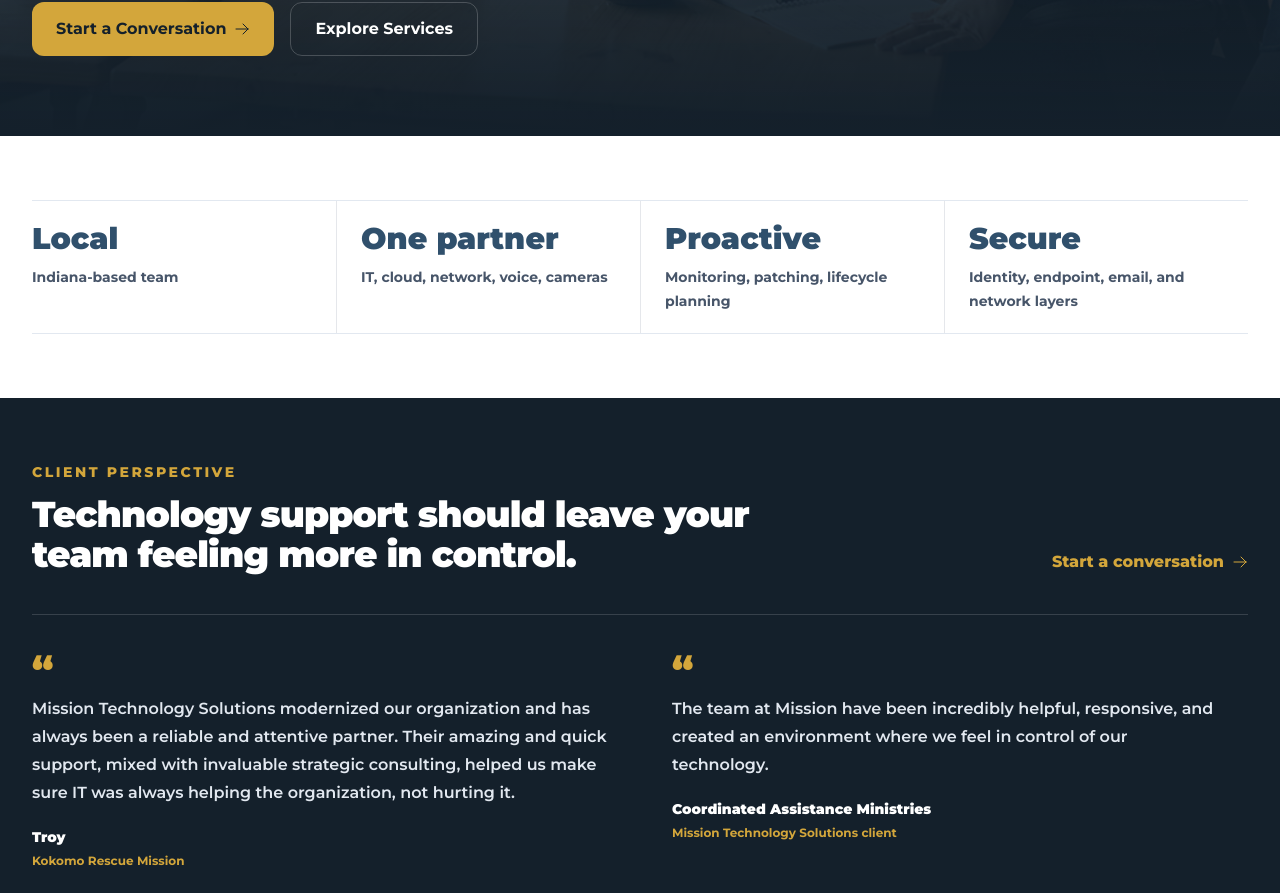
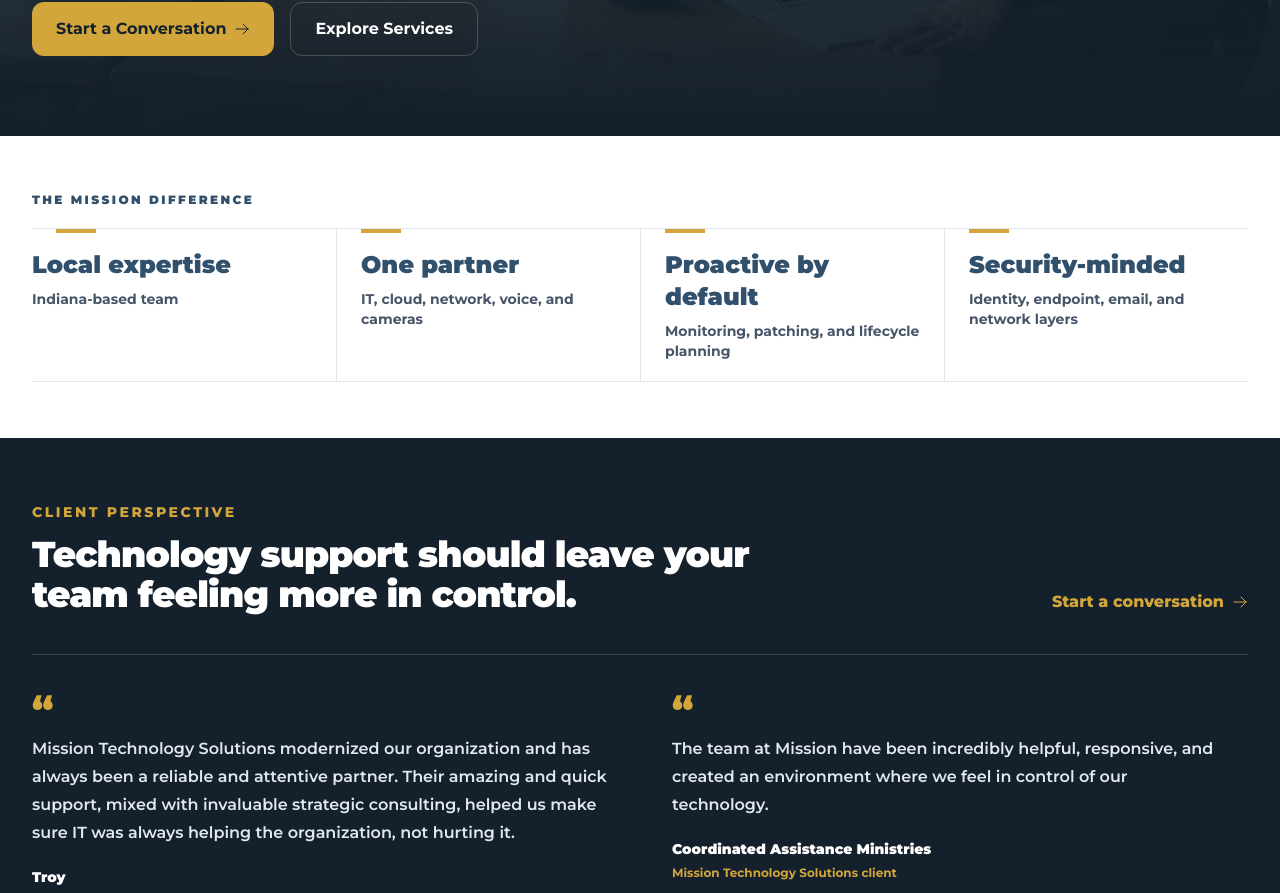
Before and after one commit to MissionTS/mts-site, a Next.js app: page / in a window 1280 px wide. Shown: the part 977-1870 px from the top of the page. Built offline with nearby package versions, Linux system fonts and the light colour scheme.

Commit message:
Refine homepage Mission difference strip

```diff
--- a/app/page.tsx
+++ b/app/page.tsx
@@ -60,10 +60,10 @@ const organizationPaths = [
 ];
 
 const proofPoints = [
-  ["Local", "Indiana-based team"],
-  ["One partner", "IT, cloud, network, voice, cameras"],
-  ["Proactive", "Monitoring, patching, lifecycle planning"],
-  ["Secure", "Identity, endpoint, email, and network layers"],
+  ["Local expertise", "Indiana-based team"],
+  ["One partner", "IT, cloud, network, voice, and cameras"],
+  ["Proactive by default", "Monitoring, patching, and lifecycle planning"],
+  ["Security-minded", "Identity, endpoint, email, and network layers"],
 ];
 
 const testimonials = [
@@ -223,13 +223,15 @@ export default function Home() {
         </div>
       </section>
 
-      <section className="bg-white py-16">
+      <section className="bg-white py-14">
         <div className="mx-auto max-w-[1440px] px-6 lg:px-8">
+          <p className="mb-5 text-xs font-black uppercase tracking-[0.2em] text-mission-navy">The Mission difference</p>
           <div className="grid divide-y border-y border-slate-200 md:grid-cols-4 md:divide-x md:divide-y-0">
             {proofPoints.map(([title, text]) => (
-              <div key={title} className="flex items-baseline justify-between gap-4 px-1 py-5 md:block md:px-6 md:first:pl-0">
-                <div className="text-3xl font-black text-mission-navy">{title}</div>
-                <div className="text-right text-sm font-bold leading-6 text-slate-600 md:mt-2 md:text-left">{text}</div>
+              <div key={title} className="relative flex items-baseline justify-between gap-4 px-1 py-5 md:block md:px-6 md:first:pl-0">
+                <span className="absolute left-1 top-0 h-1 w-10 bg-mission-gold md:left-6" />
+                <div className="text-xl font-black text-mission-navy sm:text-2xl">{title}</div>
+                <div className="text-right text-xs font-bold leading-5 text-slate-600 md:mt-2 md:text-left sm:text-sm">{text}</div>
               </div>
             ))}
           </div>
```
